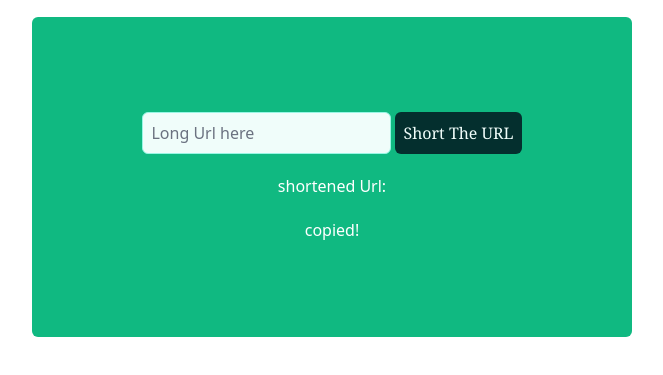
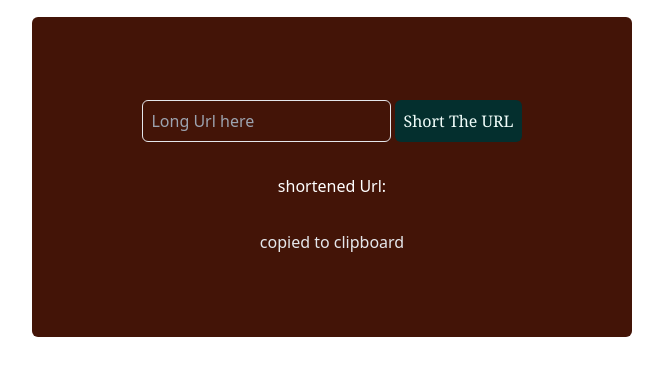
Before and after one commit to cleverAkanimoh/url-shortener, a website: page index.html in a window 1280 px wide. Shown: the part 99-474 px from the top of the page, without its empty margins (308-971 px from the left). Drawn offline with nearby package versions, Linux system fonts and the light colour scheme.

Commit message:
modified output.css and index.html

```diff
--- a/index.html
+++ b/index.html
@@ -19,18 +19,17 @@
     </header>
 
     <div
-        class="flex flex-col items-center justify-center gap-5 p-2 w-[97%] max-w-[600px] h-80 bg-emerald-500 text-white rounded-md transition-all duration-200">
+        class="flex flex-col items-center justify-center gap-8 p-2 w-[97%] max-w-[600px] h-80 bg-orange-950 text-white rounded-md transition-all duration-200">
 
         <div class="flex gap-1">
             <input type="url" id="urlinput" placeholder="Long Url here"
-                class="border border-teal-200 rounded-md bg-teal-50 hover:border-teal-400 focus:border-teal-600 focus:shadow-md focus:outline-none p-2 text-base text-orange-900 placeholder:text-gray-500">
+                class="border rounded-md bg-transparent focus:border-teal-950 focus:outline-none p-2 text-base text-gray-400 placeholder:text-gray-400">
 
-            <button onclick="shortUrl()" class="font-serif bg-teal-950 text-teal-50 p-2 rounded-md ">Short The
-                URL</button>
+            <button onclick="shortUrl()" class="font-serif bg-teal-950 text-teal-50 p-2 rounded-md hover:bg-opacity-40 transition-all duration-300">Short The URL</button>
         </div>
 
         <p class="" id="shortUrlText">shortened Url: </p>
-        <p class="" id="alert">copied!</p>
+        <p class="text-gray-200" id="alert">copied to clipboard</p>
     </div>
 
 
```
Also changed, not shown: dist/output.css.
